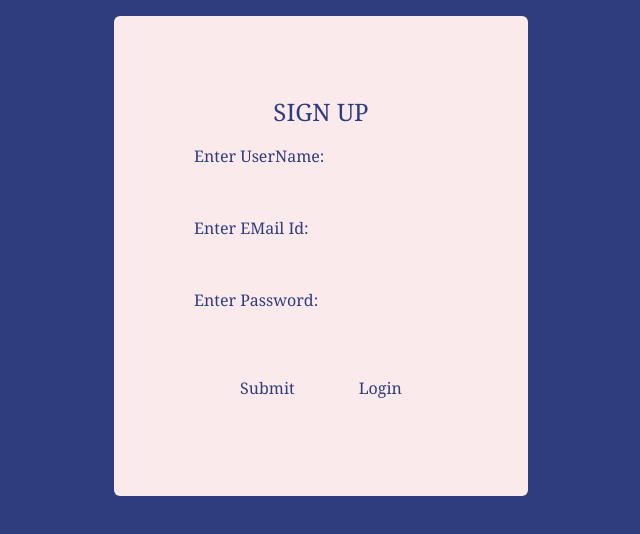
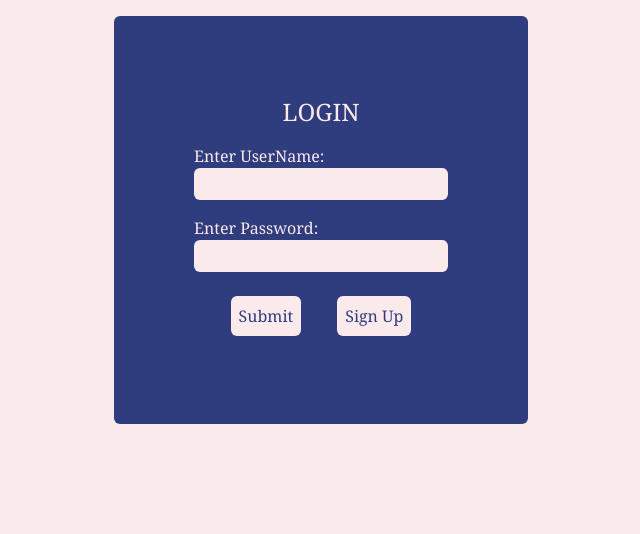
Before and after one commit to CJPJ007/TailwindCSS, a website built with Vite: page login/index.html in a window 1280 px wide. Shown: the whole page, without its empty margins (319-959 px from the left). Built offline with nearby package versions, Linux system fonts and the light colour scheme.

Commit message:
Add files via upload
Replacing wrong files

```diff
--- a/login/index.html
+++ b/login/index.html
@@ -4,27 +4,23 @@
     <meta charset="UTF-8" />
     <meta name="viewport" content="width=device-width, initial-scale=1.0" />
     <title>Learn TailWind CSS</title>
-    <link rel="stylesheet" href="/style.css">
+    <link rel="stylesheet" href="./style.css">
 </head>
-  <body class="bg-[#2F3C7E] items-center">
+  <body class="bg-[#FBEAEB] items-center">
     <div class="flex max-h-max  justify-center font-serif">
-        <div class="m-4 p-20 bg-[#FBEAEB] text-[#2F3C7E] hover:shadow-lg hover:shadow-[#9a8d8e] rounded-md flex flex-col justify-center items-center">
-                <h1 class="text-2xl pb-4">SIGN UP</h1>
+        <div class="m-4 p-20 bg-[#2F3C7E] text-[#FBEAEB] hover:shadow-lg hover:shadow-[#222a55] rounded-md flex flex-col justify-center items-center">
+                <h1 class="text-2xl pb-4">LOGIN</h1>
                 <div class="flex flex-col pb-4">
                     <label>Enter UserName:</label>
                     <input type="text" class="input">
                 </div>
                 <div class="flex flex-col pb-4">
-                    <label>Enter EMail Id:</label>
-                    <input type="email" class="input">
-                </div>
-                <div class="flex flex-col pb-4">
                     <label>Enter Password:</label>
                     <input type="password" class="input">
                 </div>
-                <div class="flex justify-between m-2 space-x-12">
+                <div class="flex justify-between m-2 space-x-9">
                     <a href="" class="btn">Submit</a>
-                    <a href="login.html" class="btn">Login</a>
+                    <a href="signup.html" class="btn">Sign Up</a>
                 </div>
         </div>
     </div>
```
Also changed, not shown: login/dist/assets/index-DFGq9GAz.css (added), login/dist/index.html.
